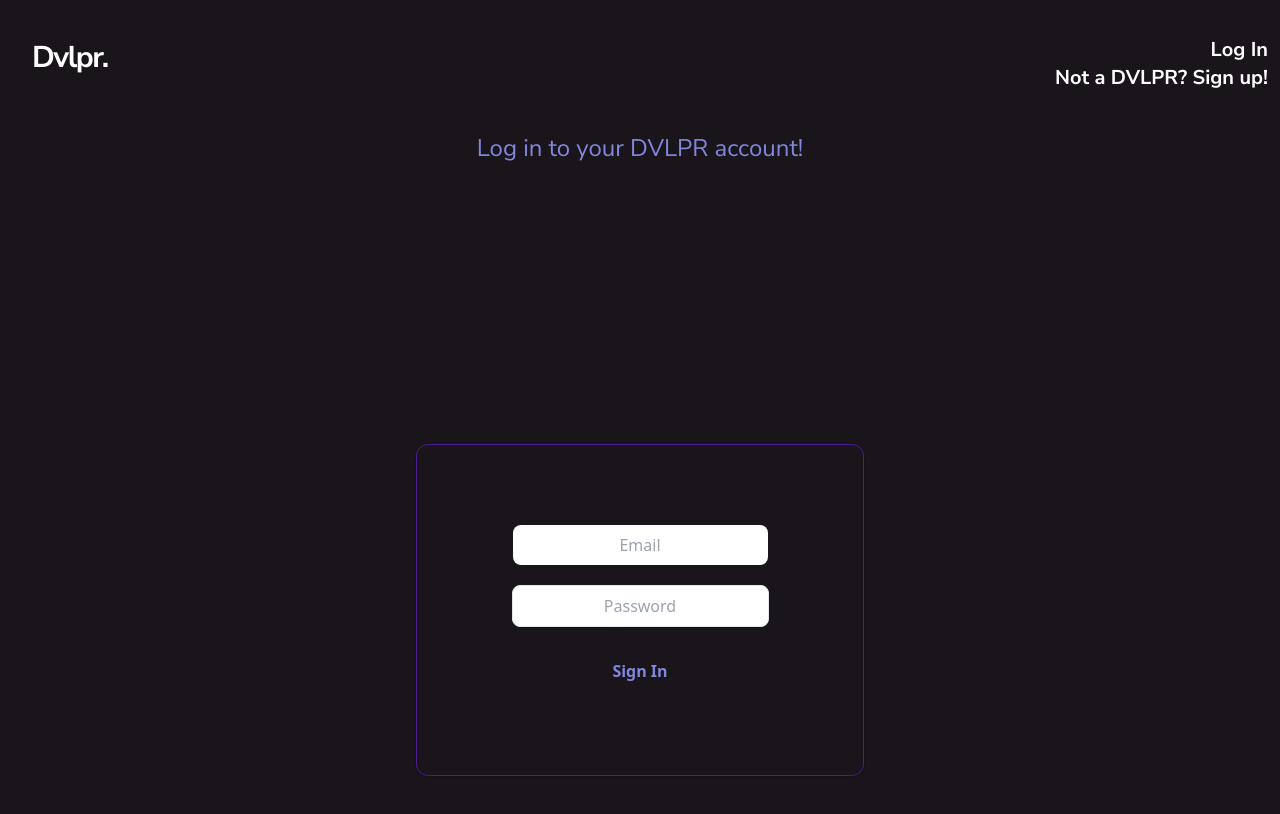
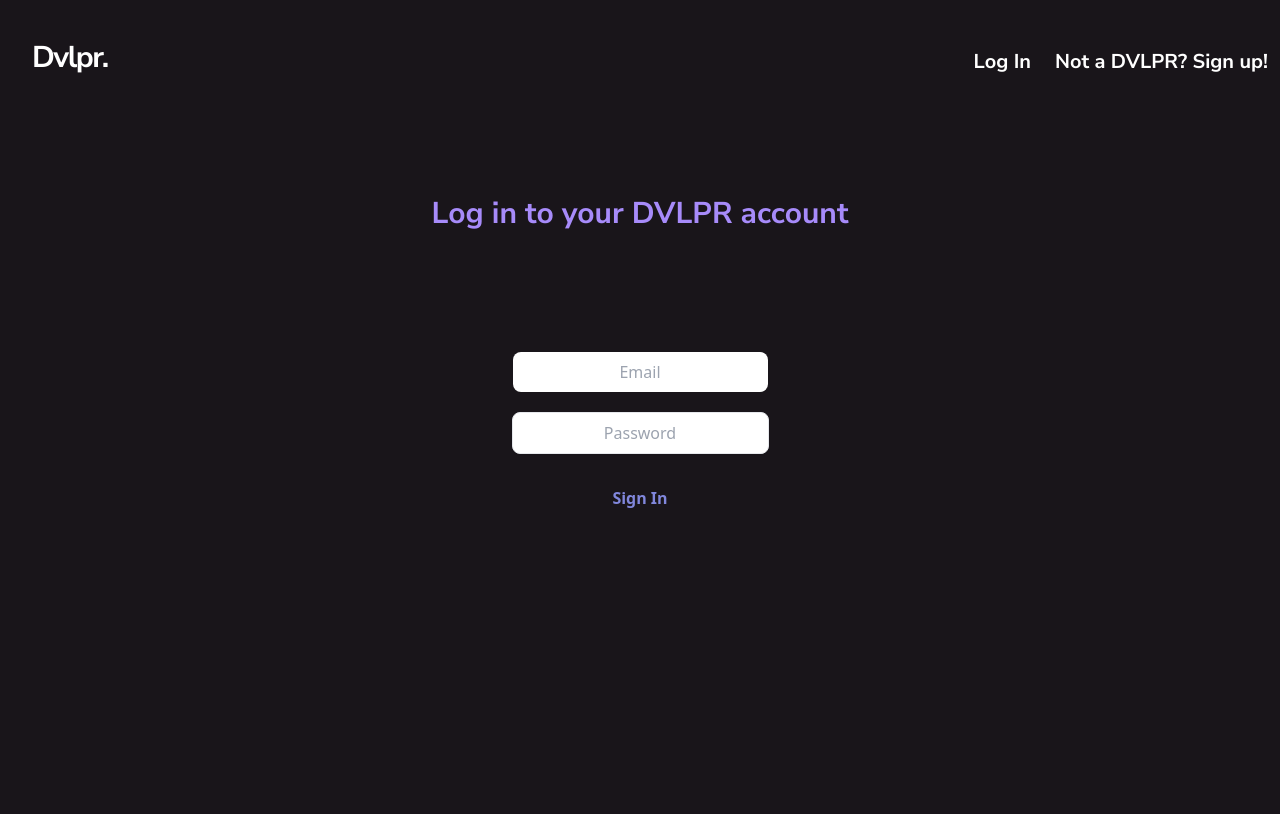
Before and after one commit to ywakili18/Dvlpr, a React (Create React App) app in the folder dvlpr/client/: page / in a window 1280 px wide. Shown: the top 814 px of the page. Built offline with nearby package versions, Linux system fonts and the light colour scheme.

Commit message:
fixed positining in nav bar

```diff
--- a/dvlpr/client/src/components/LoginMessage.js
+++ b/dvlpr/client/src/components/LoginMessage.js
@@ -1,8 +1,8 @@
 const LoginMessage = () => {
   return (
     <div>
-      <h1 class="text-black-500 text-2xl py-10  font-brand">
-        Log in to your DVLPR account!
+      <h1 class="text-purple-400 text-white text-3xl font-bold py-10 mt-20 font-brand">
+        Log in to your DVLPR account
       </h1>
     </div>
   )
--- a/dvlpr/client/src/components/NavBar.js
+++ b/dvlpr/client/src/components/NavBar.js
@@ -25,15 +25,15 @@ const NavBar = (props) => {
   let userOptions
   if (props.userState.user) {
     userOptions = (
-      <div class="space-x-10 text-right">
+      <div class="text-right -mt-7">
         <NavLink
-          className="hover:underline text-xl font-bold font-brand"
+          className="hover:text-purple-400 text-white text-xl font-bold font-brand text-purple-light m-3"
           to="/home"
         >
           Home
         </NavLink>
         <NavLink
-          className="hover:underline text-xl font-bold font-brand"
+          className="hover:text-purple-400 text-white text-xl font-bold font-brand text-purple-light m-3"
           onClick={logOut}
           to="/"
         >
@@ -44,15 +44,14 @@ const NavBar = (props) => {
   }
 
   const publicOptions = (
-    <div className="text-right -mt-10">
-      <div>
+    <div className="text-right -mt-7">
       <NavLink
         to="/"
         className="hover:text-purple-400 text-white text-xl font-bold font-brand text-purple-light m-3"
       >
         Log In
       </NavLink>
-      </div>
+
       <NavLink
         className="hover:text-purple-400 text-white text-xl font-bold font-brand  m-3"
         onClick={logOut}
--- a/dvlpr/client/src/pages/LogIn.js
+++ b/dvlpr/client/src/pages/LogIn.js
@@ -58,7 +58,7 @@ const SignIn = (props) => {
   return (
     <div class=" sm:mx-auto sm:max-w-md text-center">
       <LoginMessage />
-      <div class=" py-20 px-5 shadow rounded-xl border border-purple-900 mt-60 ">
+      <div class="mt-20 ">
         {/* Import logo below to developer feed once completed */}
         {/* <Logo className="" /> */}
         <form onSubmit={handleSubmit} class="mb-0 space-y-5 ">
```
Lines whose indentation alone changed are shown as unchanged.
